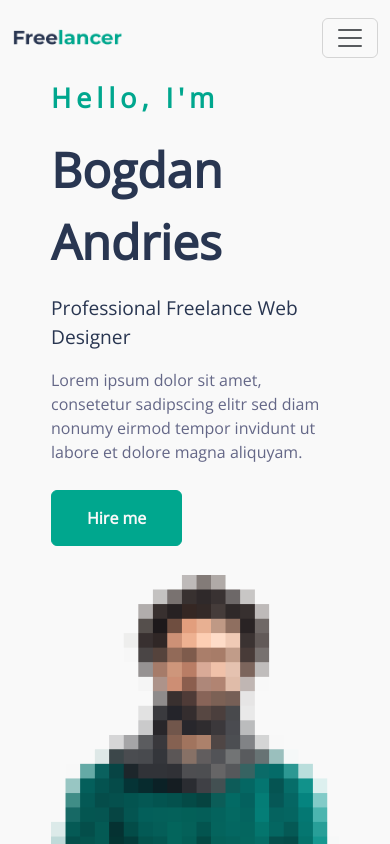
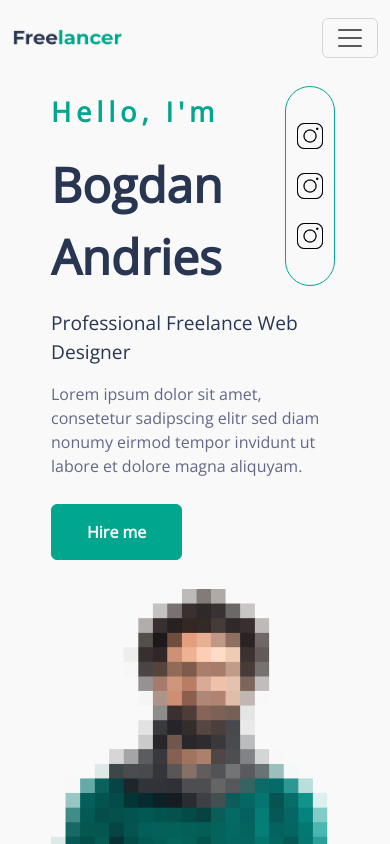
Before and after one commit to AntonioCC147/Designer-Website-1, a React (Create React App) app in the folder frontend/: page / in a window 390 px wide. Shown: the top 844 px of the page. Built offline with nearby package versions, Linux system fonts and the light colour scheme.

Commit message:
Added social icons

```diff
--- a/frontend/src/components/Footer/Footer.js
+++ b/frontend/src/components/Footer/Footer.js
@@ -1,9 +1,11 @@
 import './Footer.css'
+
+import SocialIcons from '../SocialIcons/SocialIcons';
 
 export default function Footer() {
     return (
         <div className="containerFooter">
-            A
+            <SocialIcons/>
         </div>
     )
 }
--- a/frontend/src/components/Main/Main.css
+++ b/frontend/src/components/Main/Main.css
@@ -71,6 +71,6 @@
 
 @media only screen and (max-width: 770px) {
     .title1Main{
-        margin-top: 20%;
+        margin-top: 25%;
     }
 }
--- a/frontend/src/components/Main/Main.js
+++ b/frontend/src/components/Main/Main.js
@@ -5,15 +5,17 @@ import Button from 'react-bootstrap/Button';
 
 import Avatar from '../../assets/images/Avatar.png';
 
+import NavbarComponent from '../Navbar/Navbar';
+import SocialIcons from '../SocialIcons/SocialIcons';
+
 import './Main.css'
-
-import NavbarComponent from '../Navbar/Navbar';
 
 export default function Main() {
     return (
         <div className="containerMain">
             <NavbarComponent/>
             <Row className="containerCols">
+            <SocialIcons/>
                 <Col sm={12} md={6}>
                     <p className="title1Main">Hello, I'm</p>
                     <p className="title2Main">Bogdan Andries</p>
--- /dev/null
+++ b/frontend/src/components/SocialIcons/SocialIcons.css
@@ -0,0 +1,63 @@
+.socialBox {
+    position: absolute;
+    margin-top: 20%;
+    margin-left: -7%;
+
+    display: flex;
+    flex-direction: column;
+    justify-content: center;
+    align-items: center;
+
+    width: 50px;
+    height: 200px;
+
+    border-style: solid;
+    border-radius: 50px;
+    border-width: 1px;
+    border-color: #00A78E;
+
+    padding: 20px !important;
+}
+
+.socialImage {
+    width: 30px;
+}
+
+.imageBox {
+    margin: 10px;
+}
+
+@media only screen and (max-width: 700px) {
+    .socialBox {
+        margin-top: 10%;
+        margin-left: 55%;
+    }
+}
+
+@media only screen and (max-width: 650px) {
+    .socialBox {
+        margin-top: 10%;
+        margin-left: 60%;
+    }
+}
+
+@media only screen and (max-width: 600px) {
+    .socialBox {
+        margin-top: 10%;
+        margin-left: 65%;
+    }
+}
+
+@media only screen and (max-width: 550px) {
+    .socialBox {
+        margin-top: 12%;
+        margin-left: 70%;
+    }
+}
+
+@media only screen and (max-width: 460px) {
+    .socialBox {
+        margin-top: 17%;
+        margin-left: 60%;
+    }
+}
--- /dev/null
+++ b/frontend/src/components/SocialIcons/SocialIcons.js
@@ -0,0 +1,28 @@
+import Instagram from '../../assets/icons/Instagram.png';
+import Facebook from '../../assets/icons/Facebook.png';
+
+import './SocialIcons.css';
+
+export default function SocialIcons() {
+    return (
+        <div>
+            <div className="socialBox">
+                <div className="imageBox">
+                    <a href="/">
+                        <img src={Instagram} className="m-auto socialImage" alt="Instagram"/>
+                    </a>
+                </div>
+                <div className="imageBox">
+                    <a href="/">
+                        <img src={Instagram} className="m-auto socialImage" alt="Instagram"/>
+                    </a>
+                </div>
+                <div className="imageBox">
+                    <a href="/">
+                        <img src={Instagram} className="m-auto socialImage" alt="Instagram"/>
+                    </a>
+                </div>
+            </div>
+        </div>
+    )
+}
```
Also changed, not shown: frontend/src/assets/icons/Facebook.png (added), frontend/src/assets/icons/Instagram.png (added).
